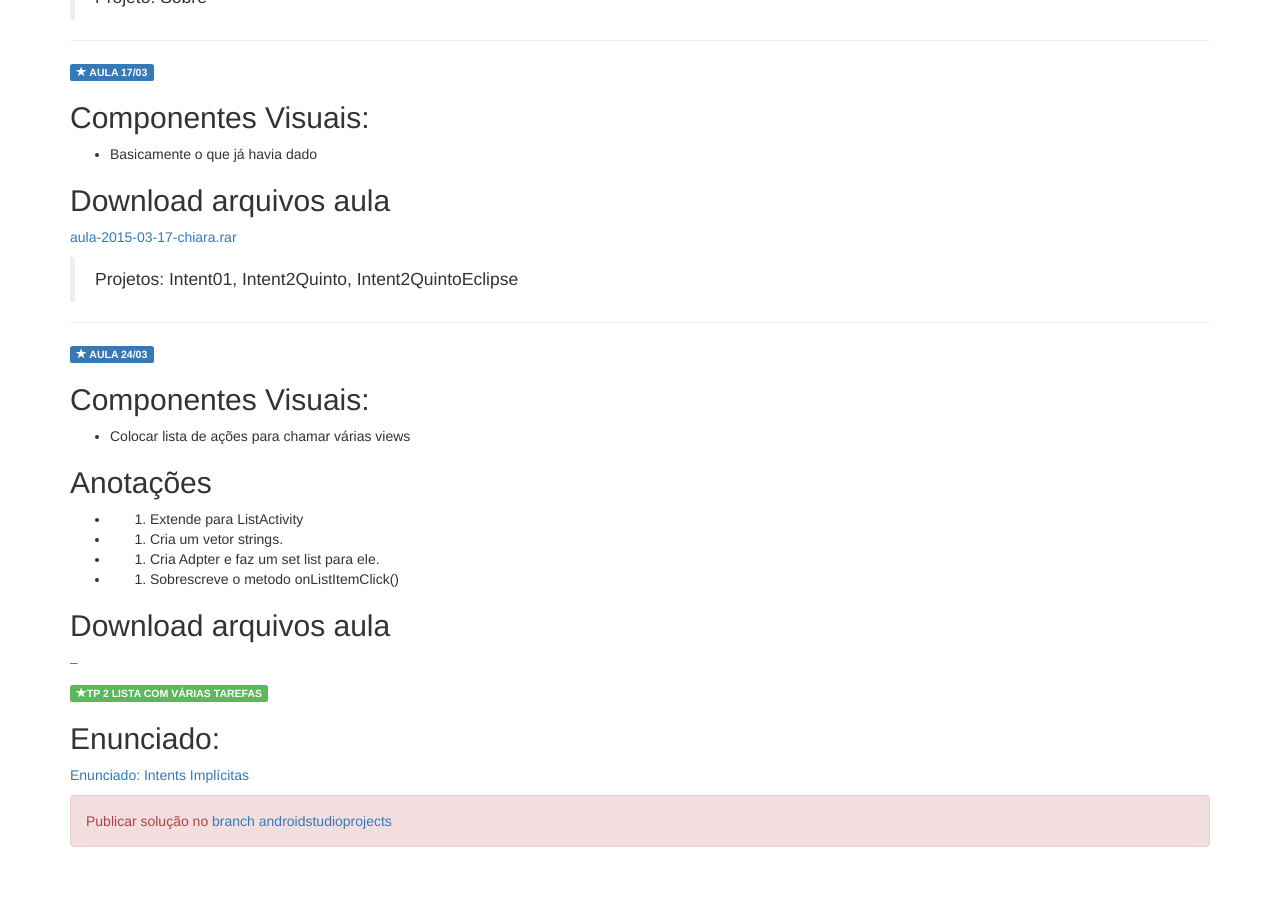
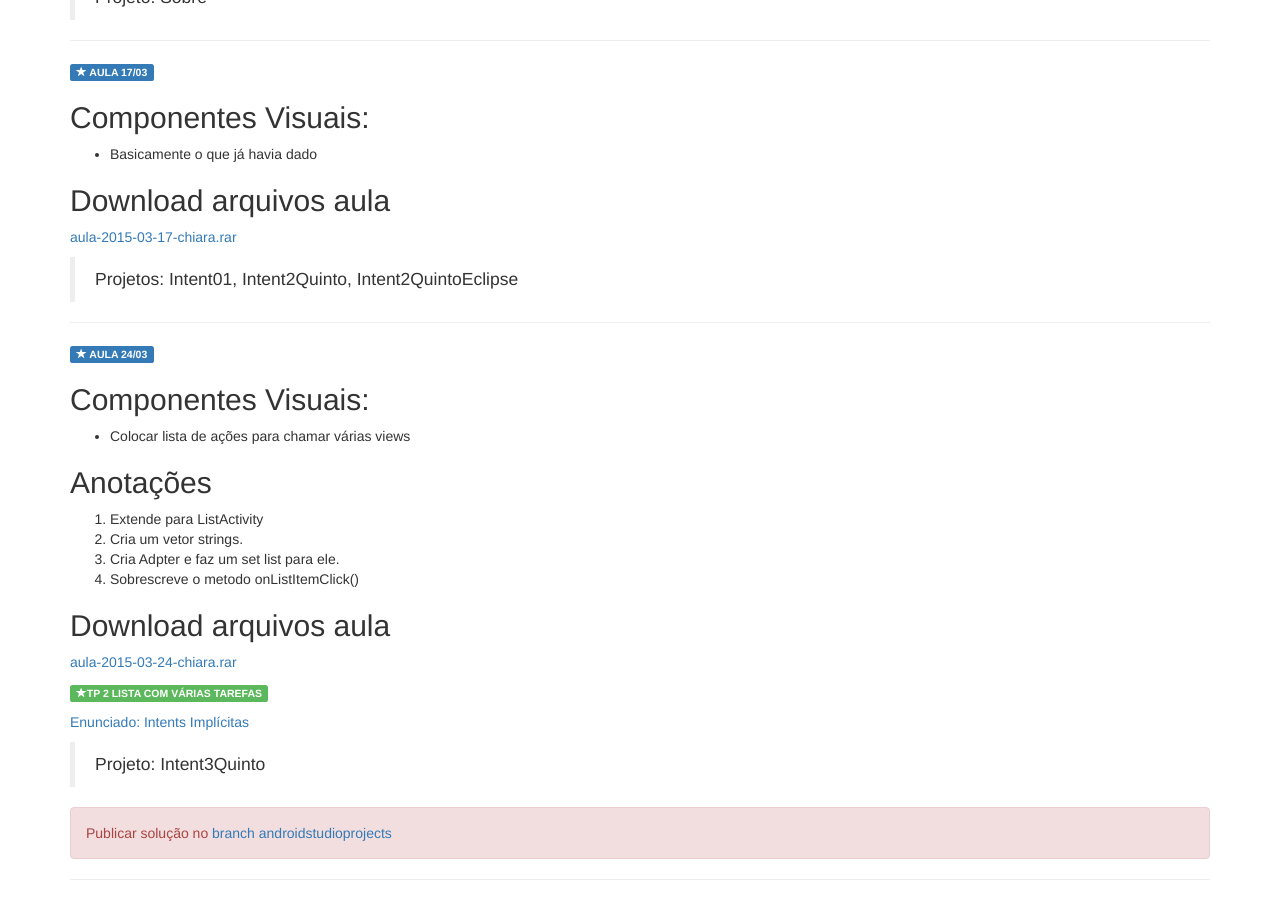
Before and after one commit to fatechub/fatecrl-curso-si, a Jekyll site: the page built from disciplinas/ciclo-5-chiara.md, in a window 1280 px wide and 900 px high, scrolled down 2078 px. Built offline with Jekyll 4.4.1, drawn with Linux system fonts in a browser that asks for light colours; nearby versions of some CDN libraries; library files that are not in the unit come from our copies; before the commit the page ends 2945 px from its top, so only the background shows below that.

Commit message:
Corrigido #17

```diff
--- a/disciplinas/ciclo-5-chiara.md
+++ b/disciplinas/ciclo-5-chiara.md
@@ -115,17 +115,20 @@
 - Colocar lista de ações para chamar várias views
 
 ## Anotações
-- 1. Extende para ListActivity
-- 2. Cria um vetor strings.
-- 3. Cria Adpter e faz um set list para ele.
-- 4. Sobrescreve o metodo onListItemClick()
+1. Extende para ListActivity
+2. Cria um vetor strings.
+3. Cria Adpter e faz um set list para ele.
+4. Sobrescreve o metodo onListItemClick()
 
 ## Download arquivos aula
-[--]({{ site.production_url }}/media/aula-2015-03-24-chiara.rar)
+[aula-2015-03-24-chiara.rar]({{ site.production_url }}/media/aula-2015-03-24-chiara.rar)
+
 
 <span class="label label-success text-uppercase"><span class="glyphicon glyphicon glyphicon-star"></span>TP 2 LISTA COM VÁRIAS TAREFAS</span>
 
-## Enunciado:
 [Enunciado: Intents Implícitas]({{ site.production_url }}/media/Intents_Implicitas.pdf)
+> Projeto: Intent3Quinto
 
 <div class="alert alert-danger">Publicar solução no <a href="https://github.com/adammacias/fatec-si/tree/androidstudioprojects">branch androidstudioprojects</a></div>
+
+***
```
